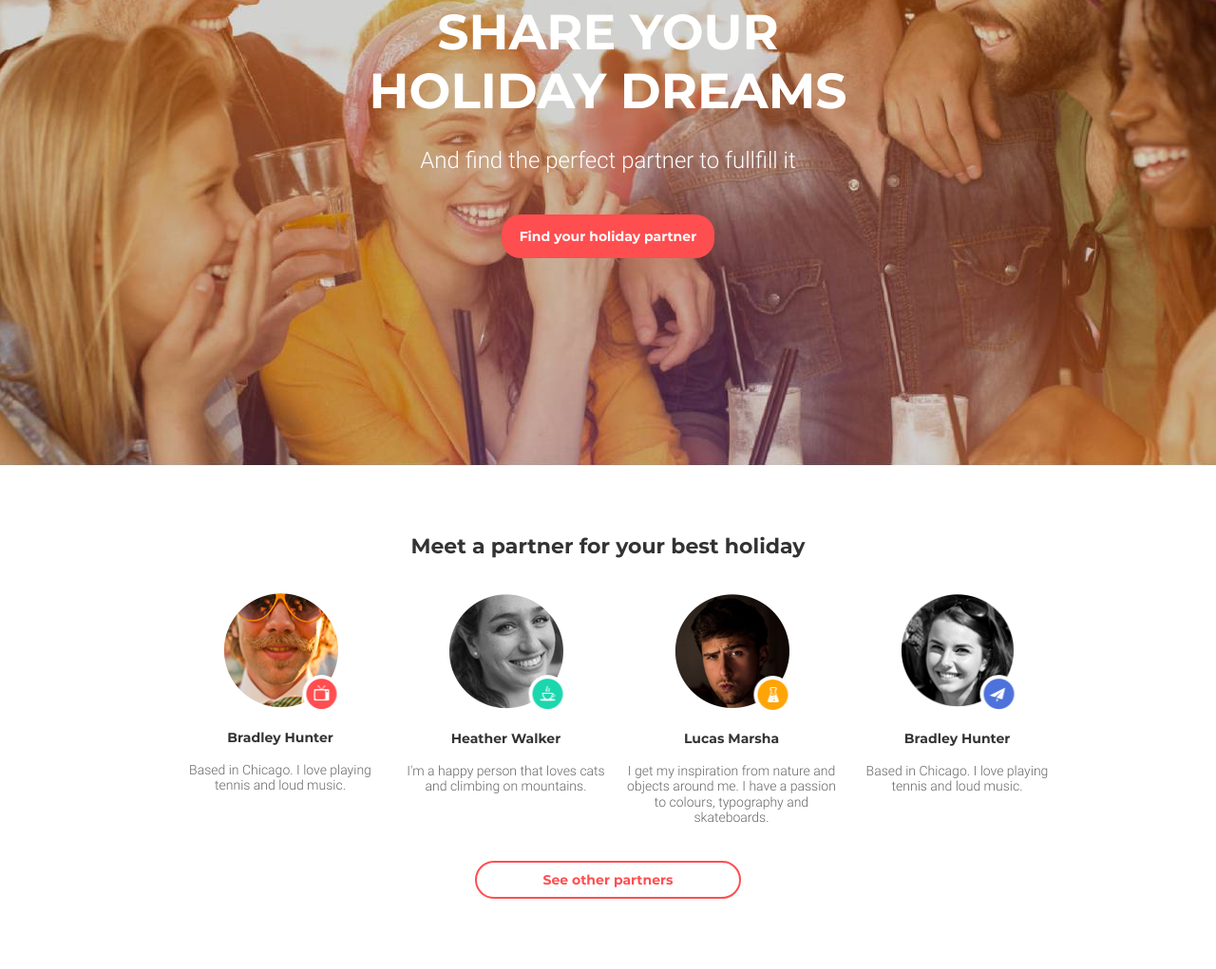
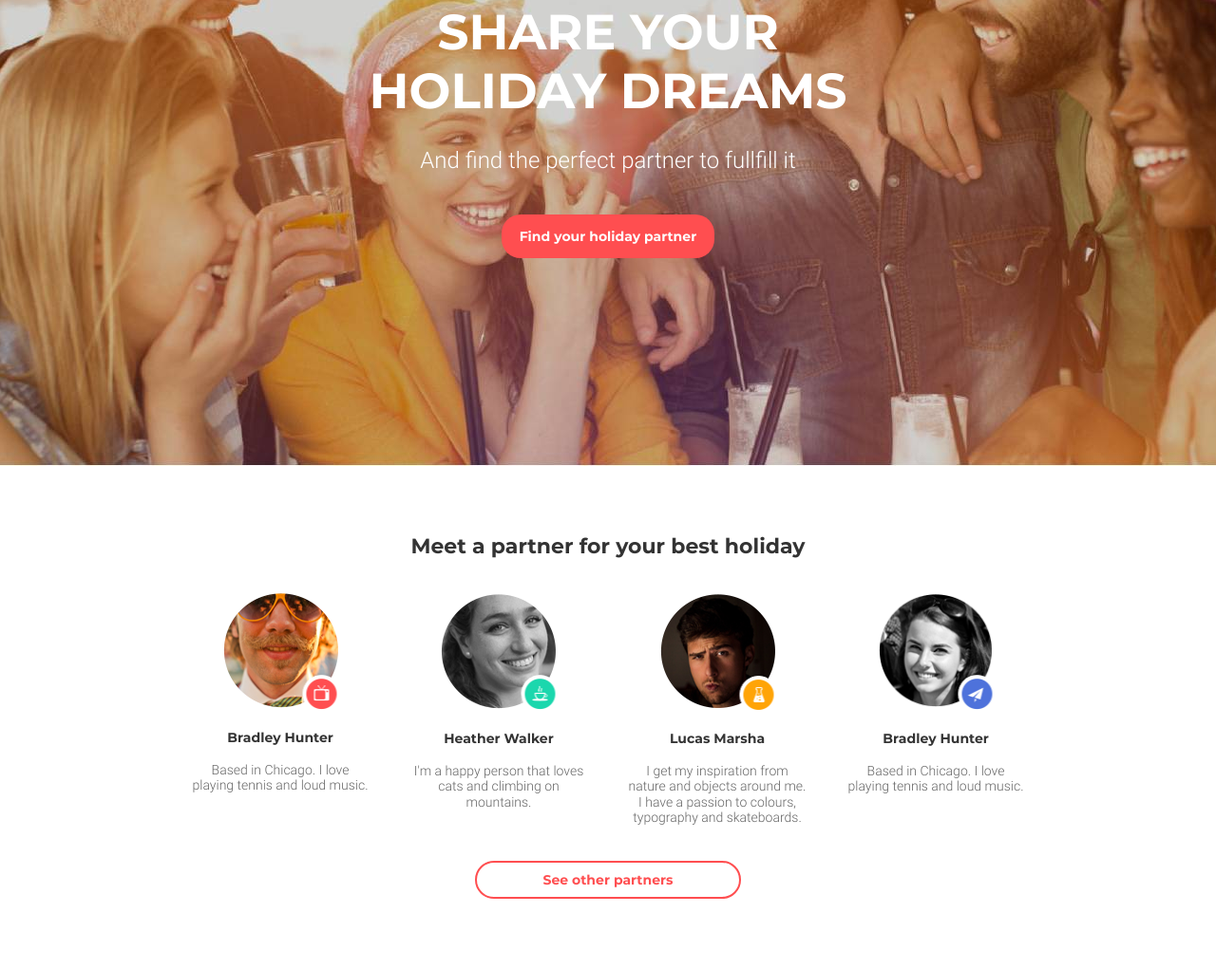
Before and after one commit to div1974/goit-fe-course, a plain HTML site: page hw-09/index.html in a window 1280 px wide. Shown: the part 211-1232 px from the top of the page at 95% size. Drawn offline with Linux system fonts and the light colour scheme.

Commit message:
mentor comments#2 fixed

```diff
--- a/hw-09/css/media.css
+++ b/hw-09/css/media.css
@@ -71,9 +71,9 @@
 
   }
 
-  .partners-list-item {
+  /* .partners-list-item {
     margin: 0 auto;
-  }
+  } */
 
   .partners-list [class*="col-"]:nth-child(2n+1) {
   margin-bottom: 56px;
--- a/hw-09/index.html
+++ b/hw-09/index.html
@@ -63,11 +63,11 @@
           <!-- </div> -->
         </div>
 
-        <div class="row">
+        <!-- <div class="row"> -->
           <!-- <div class="col-12"> -->
-            <ul class="partners-list">
-              <div class="col-12 col-md-5 col-lg-3">
-                <li class="partners-list-item">
+            <ul class="row justify-content-center partners-list">
+              <!-- <div class="col-12 col-md-5 col-lg-3"> -->
+                <li class="partners-list-item col-12 col-md-5 col-lg-3">
                   <a href="#" class="tv-icon"></a>
                   <img
                     class="partner-img"
@@ -84,10 +84,10 @@
                     </p>
                   </div>
                 </li>
-              </div>
+              <!-- </div> -->
 
-              <div class="col-12 col-md-5 order-md-1 col-lg-3">
-                <li class="partners-list-item">
+              <!-- <div class="col-12 col-md-5 order-md-1 col-lg-3"> -->
+                <li class="partners-list-item col-12 col-md-5 order-md-1 col-lg-3">
                   <a href="#" class="bottle-icon"></a>
                   <img
                     class="partner-img"
@@ -105,10 +105,10 @@
                     </p>
                   </div>
                 </li>
-              </div>
+              <!-- </div> -->
 
-              <div class="col-12 col-md-5 col-lg-3">
-                <li class="partners-list-item">
+              <!-- <div class="col-12 col-md-5 col-lg-3"> -->
+                <li class="partners-list-item col-12 col-md-5 col-lg-3">
                   <a href="#" class="coffee-icon"></a>
                   <img
                     class="partner-img"
@@ -125,10 +125,10 @@
                     </p>
                   </div>
                 </li>
-              </div>
+              <!-- </div> -->
 
-              <div class="col-12 col-md-5 order-md-2 col-lg-3">
-                <li class="partners-list-item">
+              <!-- <div class="col-12 col-md-5 order-md-2 col-lg-3"> -->
+                <li class="partners-list-item col-md-5 order-md-2 col-lg-3">
                   <a href="#" class="twitter-icon"></a>
                   <img
                     class="partner-img"
@@ -145,11 +145,11 @@
                     </p>
                   </div>
                 </li>
-              </div>
+              <!-- </div> -->
             </ul>
 
           <!-- </div> -->
-        </div>
+        <!-- </div> -->
         <div class="row">
           <div class="col-12">
            <button class="other-partner-find">See other partners</button>
```
